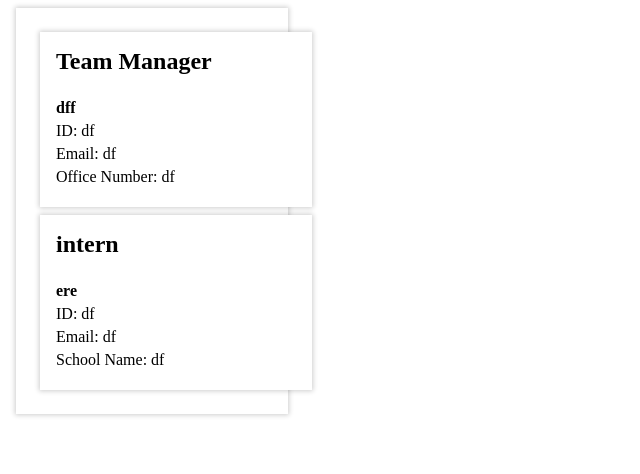
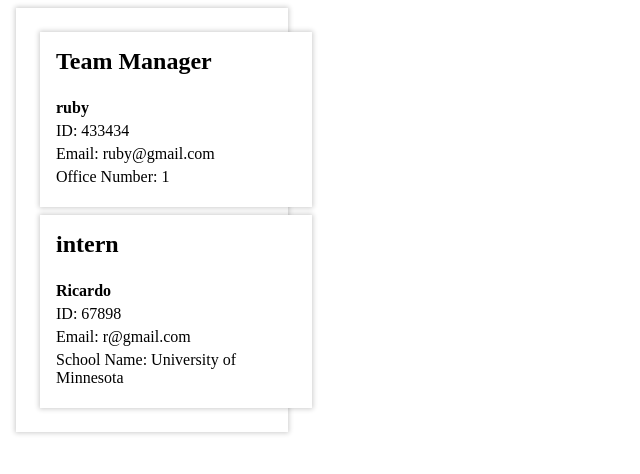
Before and after one commit to ricardoci/TeamProfileGenerator, a website: page Develop/teamProfiles.html in a window 1280 px wide. Shown: the whole page, without its empty margins (0-640 px from the left). Drawn offline with Linux system fonts and the light colour scheme.

Commit message:
added readme

```diff
--- a/Develop/teamProfiles.html
+++ b/Develop/teamProfiles.html
@@ -12,10 +12,10 @@
 
         <div class="card">
           <h3>Team Manager</h3>
-          <p>dff</p>
-          <p>ID: df</p>
-          <p>Email: df</p>
-          <p>Office Number: df</p>
+          <p>ruby</p>
+          <p>ID: 433434</p>
+          <p>Email: ruby@gmail.com</p>
+          <p>Office Number: 1</p>
         </div>
 
 
@@ -23,10 +23,10 @@
 
         <div class="card">
           <h3>intern</h3>
-          <p>ere</p>
-          <p>ID: df</p>
-          <p>Email: df</p>
-          <p>School Name: df</p>
+          <p>Ricardo</p>
+          <p>ID: 67898</p>
+          <p>Email: r@gmail.com</p>
+          <p>School Name: University of Minnesota</p>
         </div>
 
         </div>
```
Also changed, not shown: Develop/dist/img/profilegenerator.png (added), README.md.
